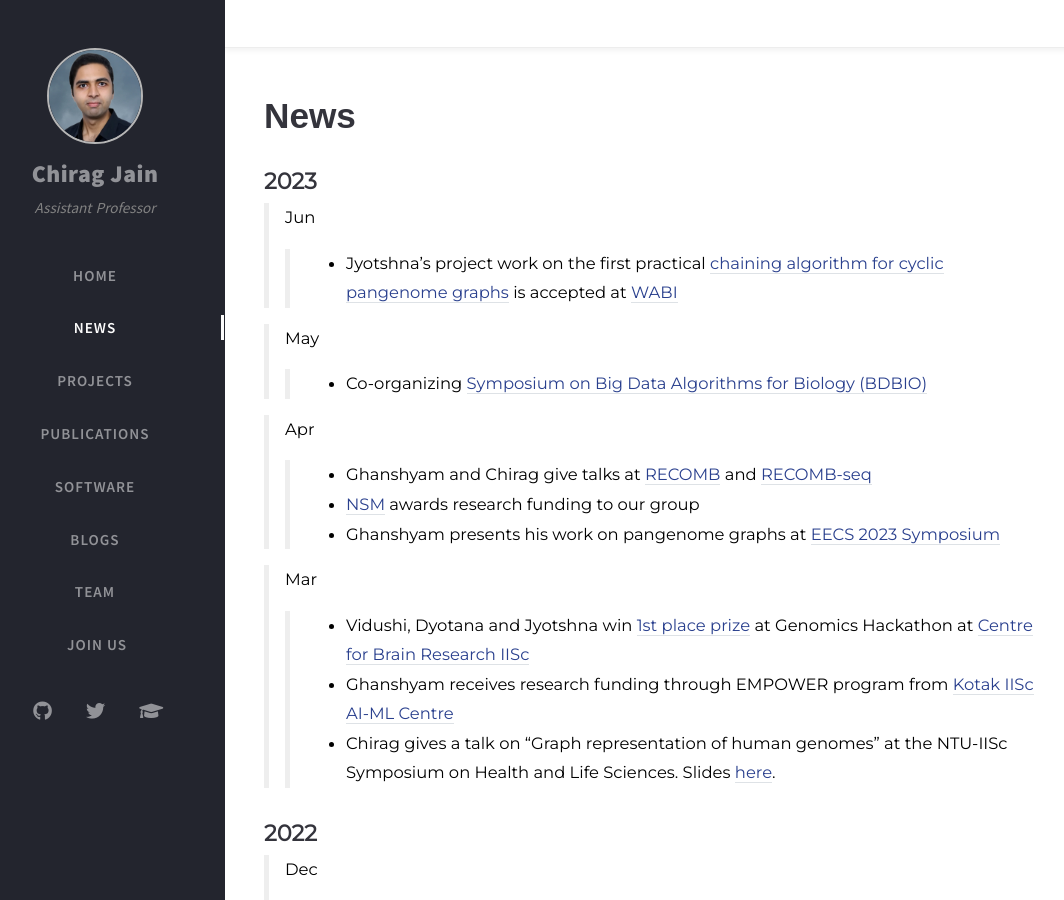
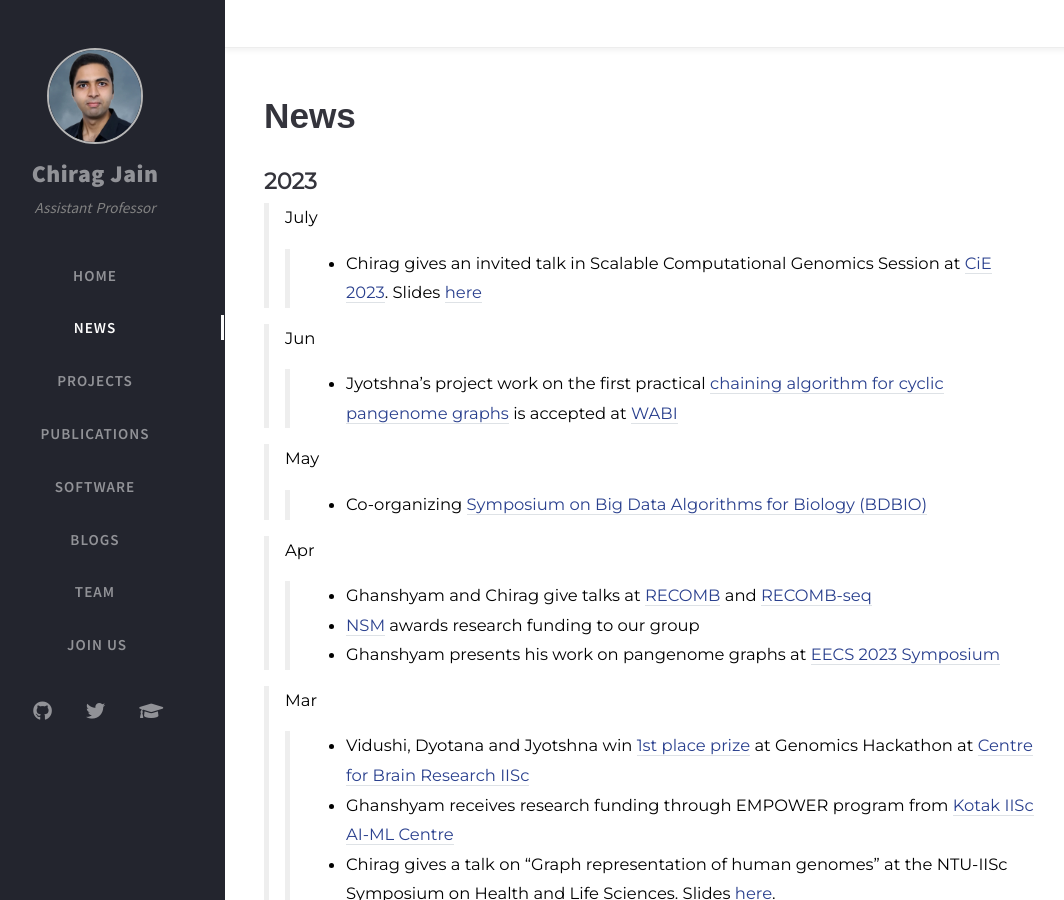
Before and after one commit to at-cg/at-cg.github.io, a Jekyll site: the page built from tabs/new.md, in a window 1280 px wide and 900 px high. Shown: the whole window, without its empty margins (35-1099 px from the left). Built offline with Jekyll 4.4.1, drawn with Linux system fonts in a browser that asks for light colours; nearby versions of some CDN libraries; comment, search, counter and statistics services are not loaded.

Commit message:
Update new.md

```diff
--- a/tabs/new.md
+++ b/tabs/new.md
@@ -20,6 +20,9 @@ type: news
 # **News**
 
 ## **2023**
+
+> July
+>> - Chirag gives an invited talk in Scalable Computational Genomics Session at [CiE 2023](https://www.viam.science.tsu.ge/cie2023). Slides [here](https://drive.google.com/file/d/1GfNyDX2e-oEsUjBza9w111mzdHUVhmy8/view?usp=share_link)
 
 > Jun
 >> - Jyotshna's project work on the first practical [chaining algorithm for cyclic pangenome graphs](https://www.biorxiv.org/content/10.1101/2023.06.21.545871v1) is accepted at [WABI](https://acm-bcb.org/WABI/2023/)
```
